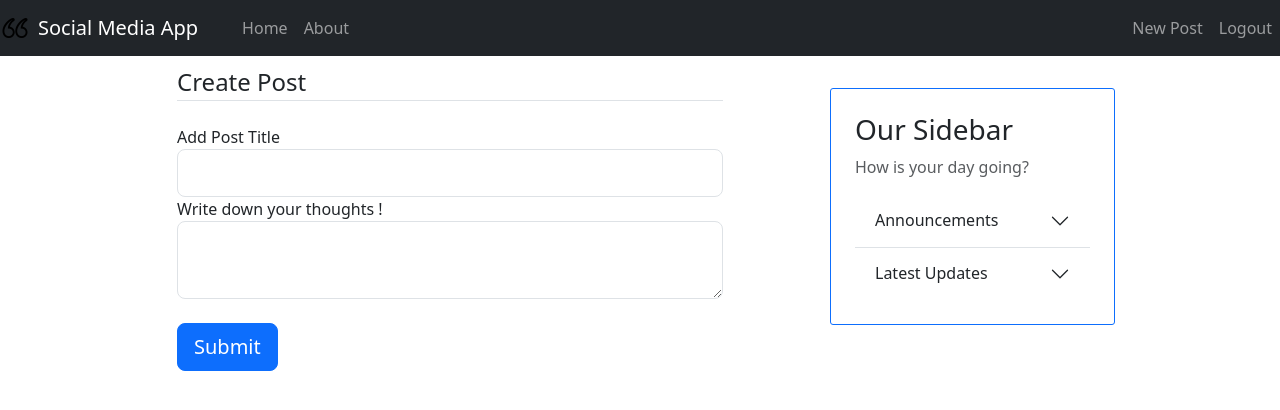
After one commit to gegendepressed/OpenMedia, a Flask app: page /post/new in a window 1280 px wide. The commit adds this page. Shown: the top 410 px of the page. Run offline with Flask 3, Linux system fonts and the light colour scheme; the visitor is signed in with stand-in values (Sample User, id 1).

Commit message:
app.py : Implemented Create Post

```diff
--- a/app.py
+++ b/app.py
@@ -1,9 +1,10 @@
 from flask import Flask, render_template, url_for, flash, redirect, request
-from form import RegistrationForm, LoginForm
+from form import RegistrationForm, LoginForm, PostForm
 from models import *
 from datetime import datetime
 from flask_login import LoginManager, login_user, current_user, login_required, logout_user
 import hashlib
+import time
 
 login_manager = LoginManager()
 app = Flask(__name__)
@@ -21,7 +22,7 @@ salt = "mysalt"
 
 @login_manager.user_loader
 def load_user(user_id):
-    return db.session.execute(db.select(User).where(User.username == user_id)).scalar_one()
+    return db.session.execute(db.select(User).where(User.username == user_id)).scalar_one_or_none()
 
 @app.route("/")
 def home():
@@ -82,6 +83,20 @@ def logout():
     logout_user()
     return redirect( url_for("home") )
 
+@app.route("/post/new", methods=['GET', 'POST'])
+@login_required
+def new_post():
+    form = PostForm()
+    if form.validate_on_submit():
+        timestamp = int(time.time())
+        post = Posts(  title=form.title.data, text=form.content.data,owner=current_user,timestamp=timestamp)
+        db.session.add(post)
+        db.session.commit()
+        flash('Post Created!', 'success')
+        return redirect(url_for('home'))
+    return render_template('newpost.html', title='New Post', form=form, legend='New Post')
+
+
 
 if __name__ == '__main__':
     app.run(debug=True)
--- a/form.py
+++ b/form.py
@@ -1,5 +1,5 @@
 from flask_wtf import FlaskForm
-from wtforms import StringField, PasswordField, EmailField, SubmitField, BooleanField
+from wtforms import StringField, PasswordField, EmailField, SubmitField, BooleanField, TextAreaField
 from wtforms.validators import DataRequired, Email, Length, EqualTo, ValidationError
 from sqlalchemy import select
 from models import *
@@ -29,3 +29,8 @@ class LoginForm(FlaskForm):
     password = PasswordField('New Password', validators=[DataRequired()] )
     remember = BooleanField("Remember Me")
     submit = SubmitField("Login")
+
+class PostForm(FlaskForm):
+    title = StringField('Add Post Title',validators=[DataRequired()])
+    content = TextAreaField("Write down your thoughts !",validators=[DataRequired()])
+    submit = SubmitField("Submit")
--- a/templates/layout.html
+++ b/templates/layout.html
@@ -6,7 +6,7 @@
 
     <link href="https://cdn.jsdelivr.net/npm/bootstrap@5.3.3/dist/css/bootstrap.min.css" rel="stylesheet" integrity="sha384-QWTKZyjpPEjISv5WaRU9OFeRpok6YctnYmDr5pNlyT2bRjXh0JMhjY6hW+ALEwIH" crossorigin="anonymous">
     <link rel="stylesheet" type="text/css" href="{{ url_for('static', filename='main.css') }}">
-    <link rel="icon" type="image/x-icon" href="static/icon.png">
+    <link rel="icon" type="image/x-icon" href="{{ url_for('static', filename='icon.png') }}">
     {% if title %}
         <title> Social Media App- {{title}} </title>
     {% else %}
@@ -15,7 +15,7 @@
 </head>
 <body>
     <nav class="navbar navbar-expand-lg navbar-dark bg-dark mb-2">
-        <img src="static/icon.png" width="30" height="30" class="d-inline-block align-top ms-1 me-2" alt="Your Image">
+        <img src="{{ url_for('static', filename='icon.png') }}" width="30" height="30" class="d-inline-block align-top me-2" alt="Your Image">
         <a class="navbar-brand" href="#">Social Media App</a>
         <button class="navbar-toggler" type="button" data-bs-toggle="collapse" data-bs-target="#navbarNav" aria-controls="navbarNav" aria-expanded="false" aria-label="Toggle navigation">
             <span class="navbar-toggler-icon"></span>
@@ -26,7 +26,7 @@
                     <a class="nav-link" href="{{ url_for('home') }}">Home <span class="sr-only"></span></a>
                 </li>
                 <li class="nav-item">
-                    <a class="nav-link" href="{{ url_for('about') }}">About Us</a>
+                    <a class="nav-link" href="{{ url_for('about') }}">About</a>
                 </li>
             </ul>
             <ul class="navbar-nav ms-auto">
@@ -38,6 +38,9 @@
                         <a class="nav-link" href="{{ url_for('register') }}">Register</a>
                     </li>
                 {% else %}
+                    <li class="nav-item">
+                        <a class="nav-link" href="{{ url_for('new_post') }}">New Post</a>
+                    </li>
                     <li class="nav-item">
                         <a class="nav-link" href="{{ url_for('logout') }}">Logout</a>
                     </li>
--- /dev/null
+++ b/templates/newpost.html
@@ -0,0 +1,43 @@
+{% extends "layout.html" %}
+{% block content %}
+<form method="POST" action="">
+    {{ form.csrf_token }}
+    <fieldset class="form-group">
+    <legend class="border-bottom mb-4">Create Post</legend>
+        <div class="form-group">
+            {{ form.title.label(class="form-control-label") }}
+
+            {% if form.title.errors %}
+                {{ form.title(class="form-control form-control-lg is-invalid") }}
+                <div class="invalid-feedback">
+                    {% for error in form.title.errors %}
+                        <span>{{ error }}</span>
+                    {% endfor %}
+                </div>
+            {% else %}
+                {{ form.title(class="form-control form-control-lg") }}
+            {% endif %}
+        </div>
+
+        <div class="form-group">
+            {{ form.content.label(class="form-control-label") }}
+
+            {% if form.content.errors %}
+                {{ form.content(class="form-control form-control-lg is-invalid") }}
+                <div class="invalid-feedback">
+                    {% for error in form.content.errors %}
+                        <span>{{ error }}</span>
+                    {% endfor %}
+                </div>
+            {% else %}
+                {{ form.content(class="form-control form-control-lg") }}
+            {% endif %}
+        </div>
+
+        <div class="form-group">
+            {{ form.submit(class="btn btn-primary btn-lg btn-block mt-4") }}
+        </div>
+    </fieldset>
+<br>
+
+{% endblock %}
```
Also changed, not shown: instance/project.db.
